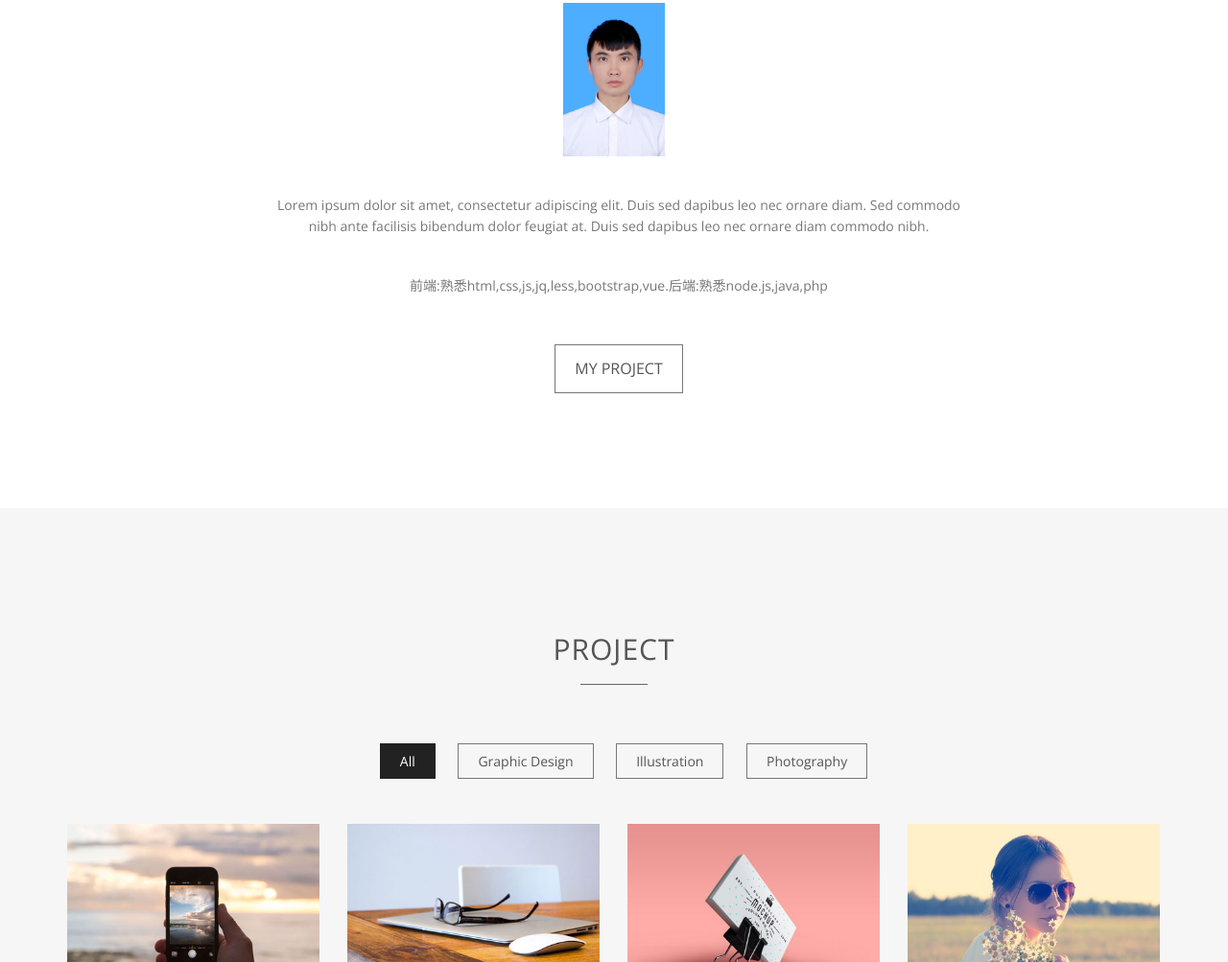
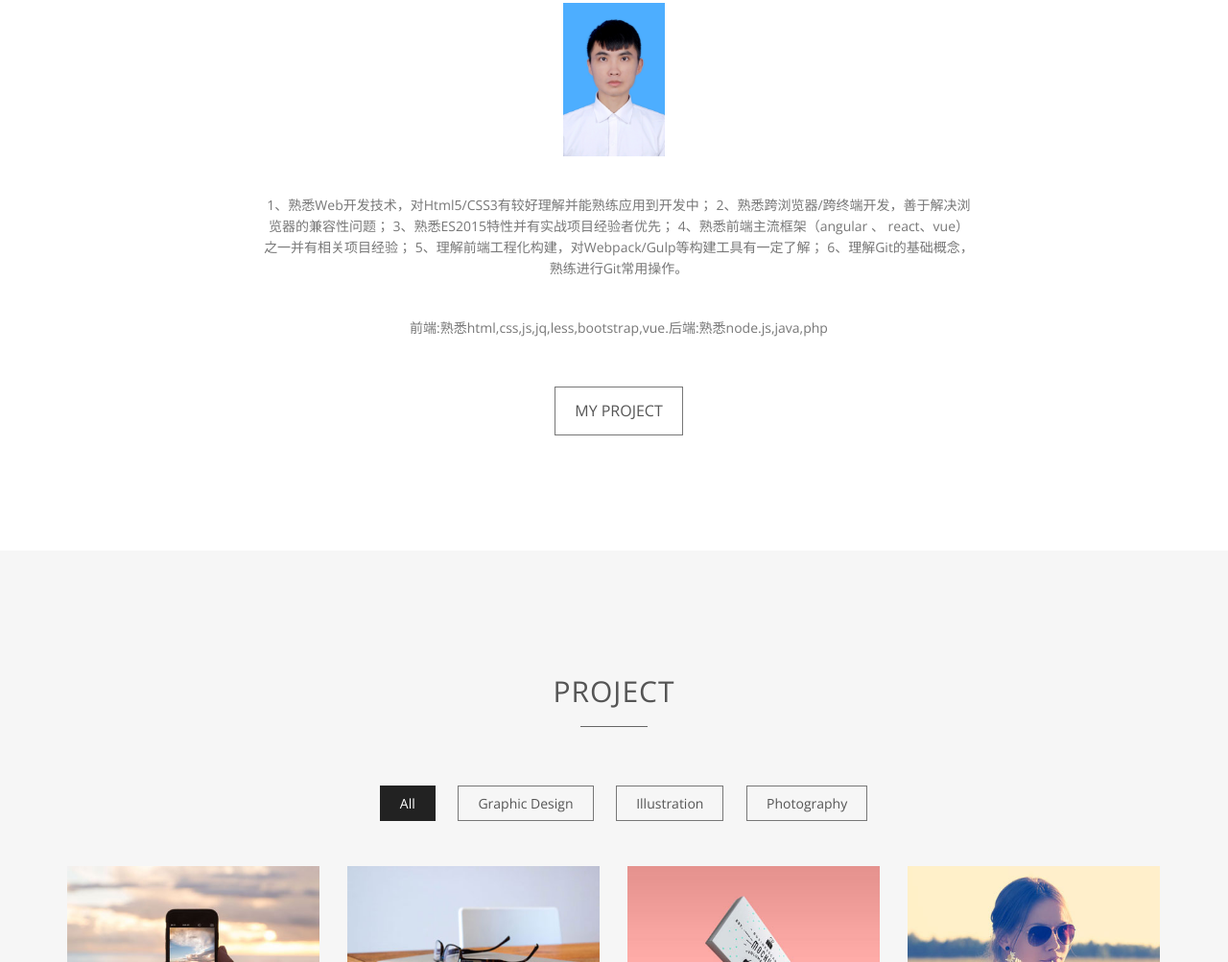
Before and after one commit to foolishsteamer/foolishsteamer.github.io, a plain HTML site: page index.html in a window 1280 px wide. Shown: the part 1001-2004 px from the top of the page at 96% size. Drawn offline with nearby package versions, Linux system fonts and the light colour scheme.

Commit message:
describe

```diff
--- a/index.html
+++ b/index.html
@@ -81,7 +81,17 @@
       <div class="col-md-12 text-center"><img src="img/about.jpg" class="img-responsive"></div>
       <div class="col-md-8 col-md-offset-2">
         <div class="about-text">
-          <p>Lorem ipsum dolor sit amet, consectetur adipiscing elit. Duis sed dapibus leo nec ornare diam. Sed commodo nibh ante facilisis bibendum dolor feugiat at. Duis sed dapibus leo nec ornare diam commodo nibh.</p>
+          <p>1、熟悉Web开发技术，对Html5/CSS3有较好理解并能熟练应用到开发中；
+
+              2、熟悉跨浏览器/跨终端开发，善于解决浏览器的兼容性问题；
+
+              3、熟悉ES2015特性并有实战项目经验者优先；
+
+              4、熟悉前端主流框架（angular 、 react、vue）之一并有相关项目经验；
+
+              5、理解前端工程化构建，对Webpack/Gulp等构建工具有一定了解；
+
+              6、理解Git的基础概念，熟练进行Git常用操作。</p>
           <p>前端:熟悉html,css,js,jq,less,bootstrap,vue.后端:熟悉node.js,java,php</p>
           <a href="#portfolio" class="btn btn-default btn-lg page-scroll">My Project</a> </div>
       </div>
```
